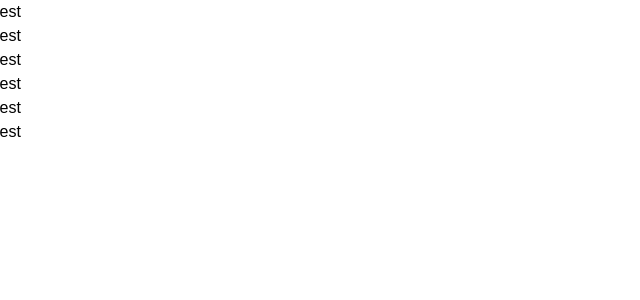
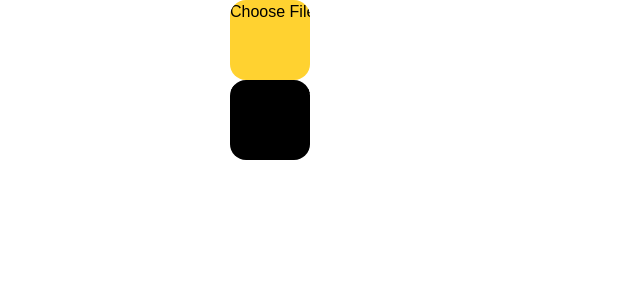
Before and after one commit to pi-8th-NerdinaryHackathon/pi-FE, a React (Vite) app in the folder web/: page / in a window 1280 px wide. Shown: the top 300 px of the page, without its empty margins (0-640 px from the left). Built offline with nearby package versions, Linux system fonts and the light colour scheme; a web font is replaced by a local one.

Commit message:
feat: 카메라 기능 테스트

```diff
--- a/web/index.html
+++ b/web/index.html
@@ -4,7 +4,7 @@
     <meta charset="UTF-8" />
     <link rel="icon" type="image/svg+xml" href="/vite.svg" />
     <meta name="viewport" content="width=device-width, initial-scale=1.0" />
-    <link href="frontend/src/global.css" rel="stylesheet" />
+    <link href="web/src/global.css" rel="stylesheet" />
     <title>Vite + React + TS</title>
   </head>
   <body>
--- /dev/null
+++ b/web/src/components/camera/Camera.tsx
@@ -0,0 +1,18 @@
+function Camera() {
+  return (
+    <>
+      <input
+        className="h-20 w-20 rounded-2xl bg-amber-300"
+        type="file"
+        accept="image/*"
+        capture="environment"
+      />
+      <input
+        className="h-20 w-20 rounded-2xl bg-black"
+        type="file"
+        accept="image/*"
+      />
+    </>
+  );
+}
+export default Camera;
--- a/web/src/components/layout/Layout.tsx
+++ b/web/src/components/layout/Layout.tsx
@@ -1,7 +1,7 @@
-import type { ReactNode } from 'react'
+import type { ReactNode } from "react";
 interface LayoutProps {
-  children: ReactNode
+  children: ReactNode;
 }
 export const Layout: React.FC<LayoutProps> = ({ children }: LayoutProps) => {
-  return <div className="layout flex h-4 w-4">{children}</div>
-}
+  return <div className="layout">{children}</div>;
+};
--- a/web/src/routes/AppRouter.tsx
+++ b/web/src/routes/AppRouter.tsx
@@ -1,18 +1,14 @@
-import { createBrowserRouter,  } from "react-router-dom";
+import { createBrowserRouter } from "react-router-dom";
 import { path } from "./path";
 import { Layout } from "../components/layout/Layout";
+import Camera from "@/components/camera/Camera";
 
 const AppRouter = createBrowserRouter([
   {
     path: path.base,
     element: (
       <Layout>
-        <p>test</p>
-        <p>test</p>
-        <p>test</p>
-        <p>test</p>
-        <p>test</p>
-        <p>test</p>
+        <Camera />
       </Layout>
     ),
   },
--- a/web/vite.config.ts
+++ b/web/vite.config.ts
@@ -1,8 +1,14 @@
-import { defineConfig } from 'vite'
-import react from '@vitejs/plugin-react-swc'
-import tailwindcss from '@tailwindcss/vite'
+import { defineConfig } from "vite";
+import react from "@vitejs/plugin-react-swc";
+import tailwindcss from "@tailwindcss/vite";
 
 // https://vite.dev/config/
 export default defineConfig({
-  plugins: [react(), tailwindcss(),],
-})
+  plugins: [react(), tailwindcss()],
+  resolve: {
+    alias: [{ find: "@", replacement: "/src" }],
+  },
+  server: {
+    host: "0.0.0.0",
+  },
+});
```
Also changed, not shown: 1 other file (tests, documents, lock files or other folders).
